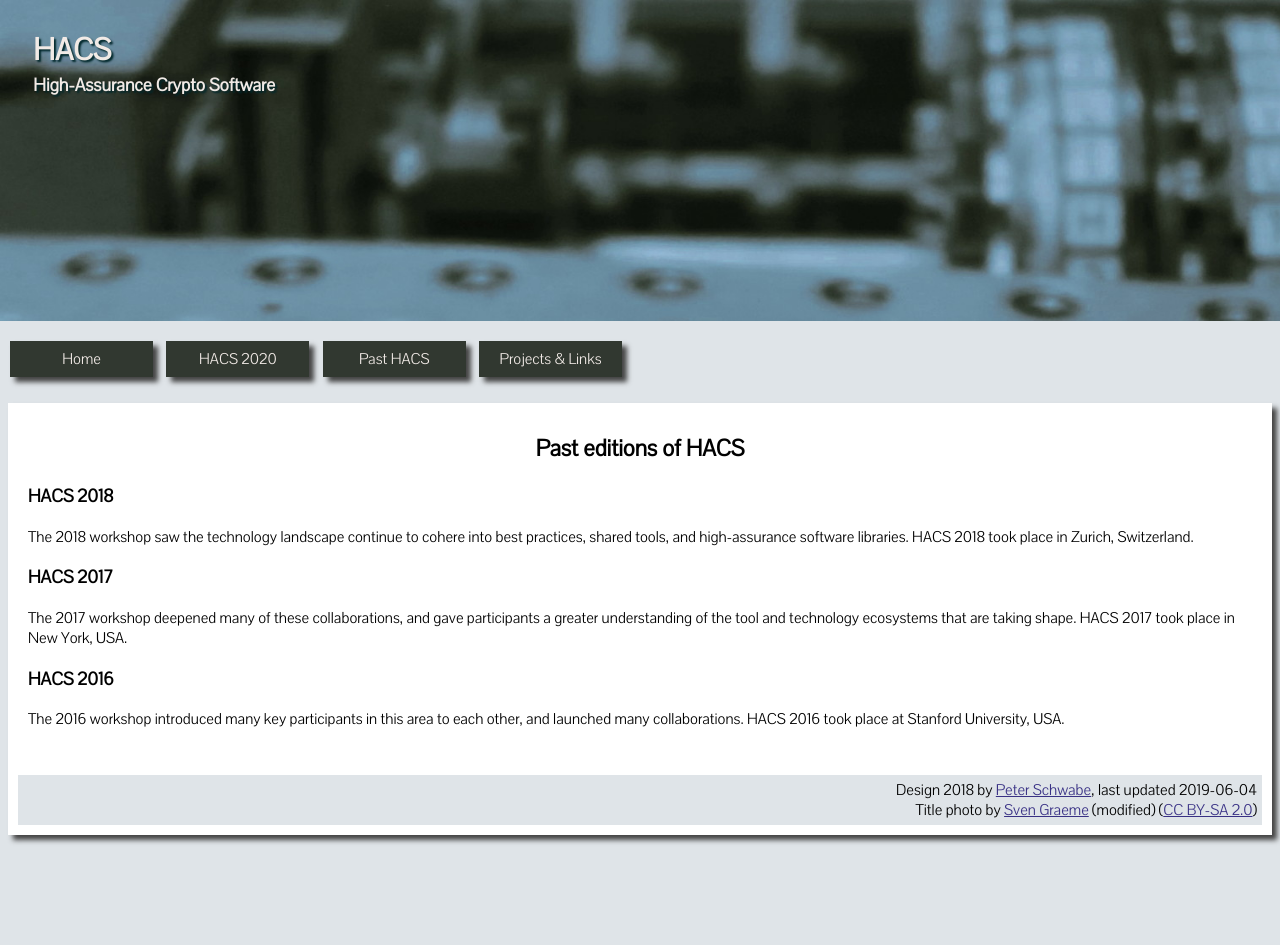
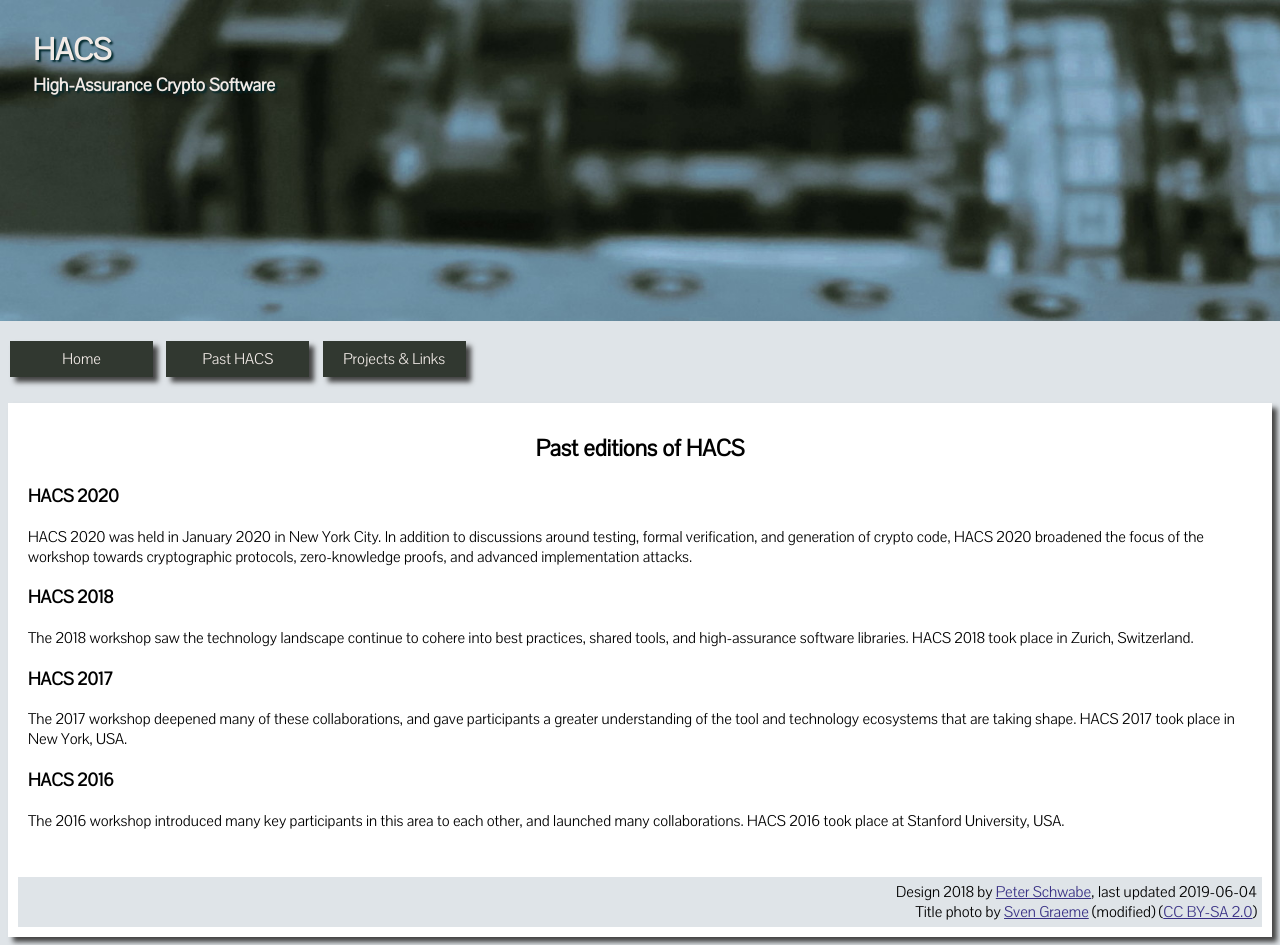
Before and after one commit to HACS-workshop/HACS-workshop.github.io, a Jekyll site: the page built from pasthacs.html, in a window 1280 px wide. Built offline with Jekyll 4.4.1, drawn with Linux system fonts in a browser that asks for light colours; before the commit the page ends 900 px from its top, so only the background shows below that.

Commit message:
updated website

```diff
--- a/_layouts/default.html
+++ b/_layouts/default.html
@@ -23,7 +23,7 @@
 
         <div id="menu">
           <a href="/index.html"><div class="entry main">Home</div></a>
-          <a href="/hacs2020.html"><div class="entry main">HACS 2020</div></a>
+<!--          <a href="/hacs2020.html"><div class="entry main">HACS 2020</div></a> -->
           <a href="/pasthacs.html"><div class="entry main">Past HACS</div></a>
           <a href="/links.html"><div class="entry main">Projects &amp; Links</div></a>
         </div>
--- a/pasthacs.html
+++ b/pasthacs.html
@@ -4,6 +4,15 @@ title: Past editions of HACS
 date: 2019-06-04
 ---
 
+
+<h3>HACS 2020</h3>
+
+<p>
+HACS 2020 was held in January 2020 in New York City.
+In addition to discussions around testing, formal verification, and generation of crypto code,
+HACS 2020 broadened the focus of the workshop towards cryptographic protocols,
+zero-knowledge proofs, and advanced implementation attacks.
+</p>
 
 <h3>HACS 2018</h3>
 
```
Also changed, not shown: index.html (+2 -5 lines).
